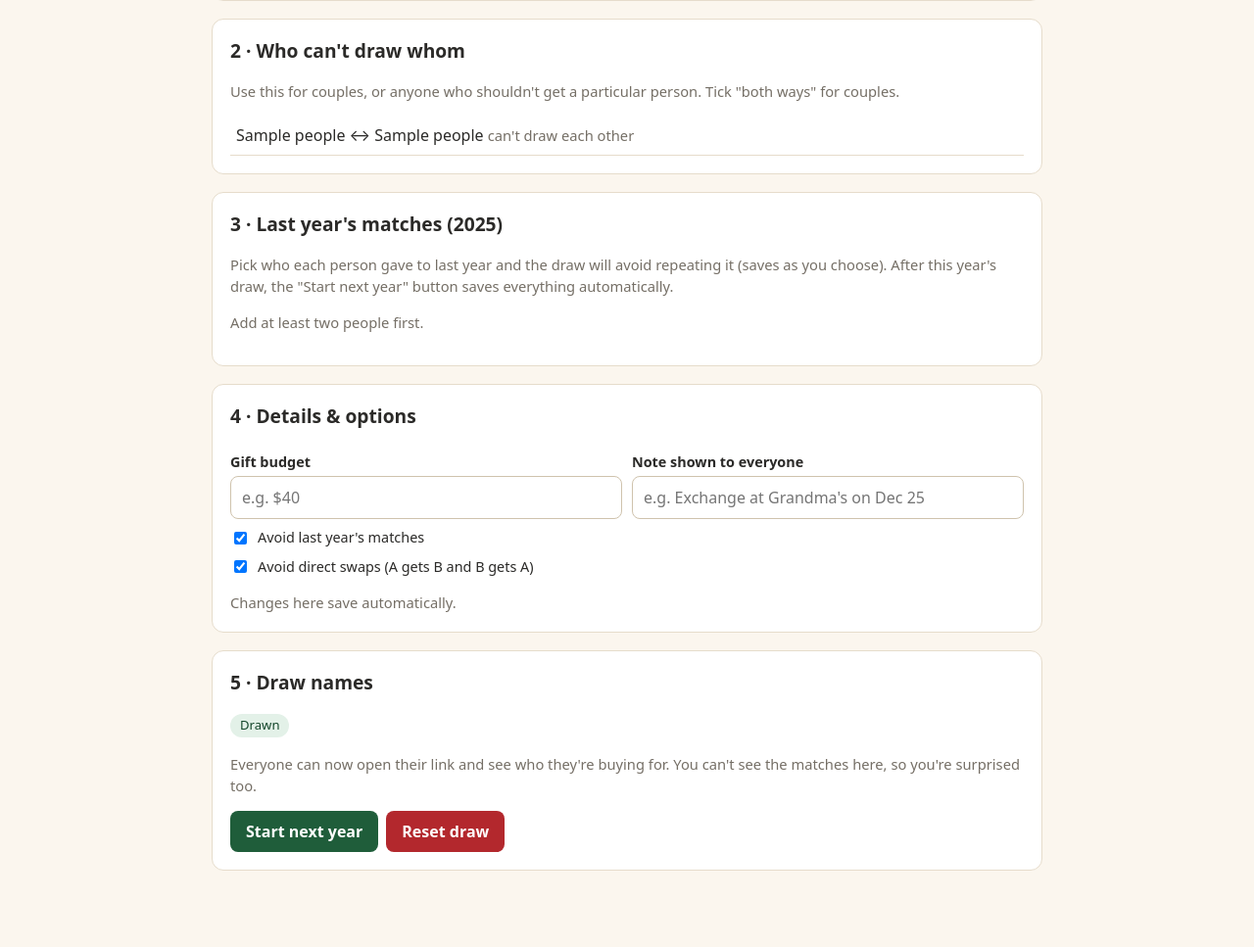
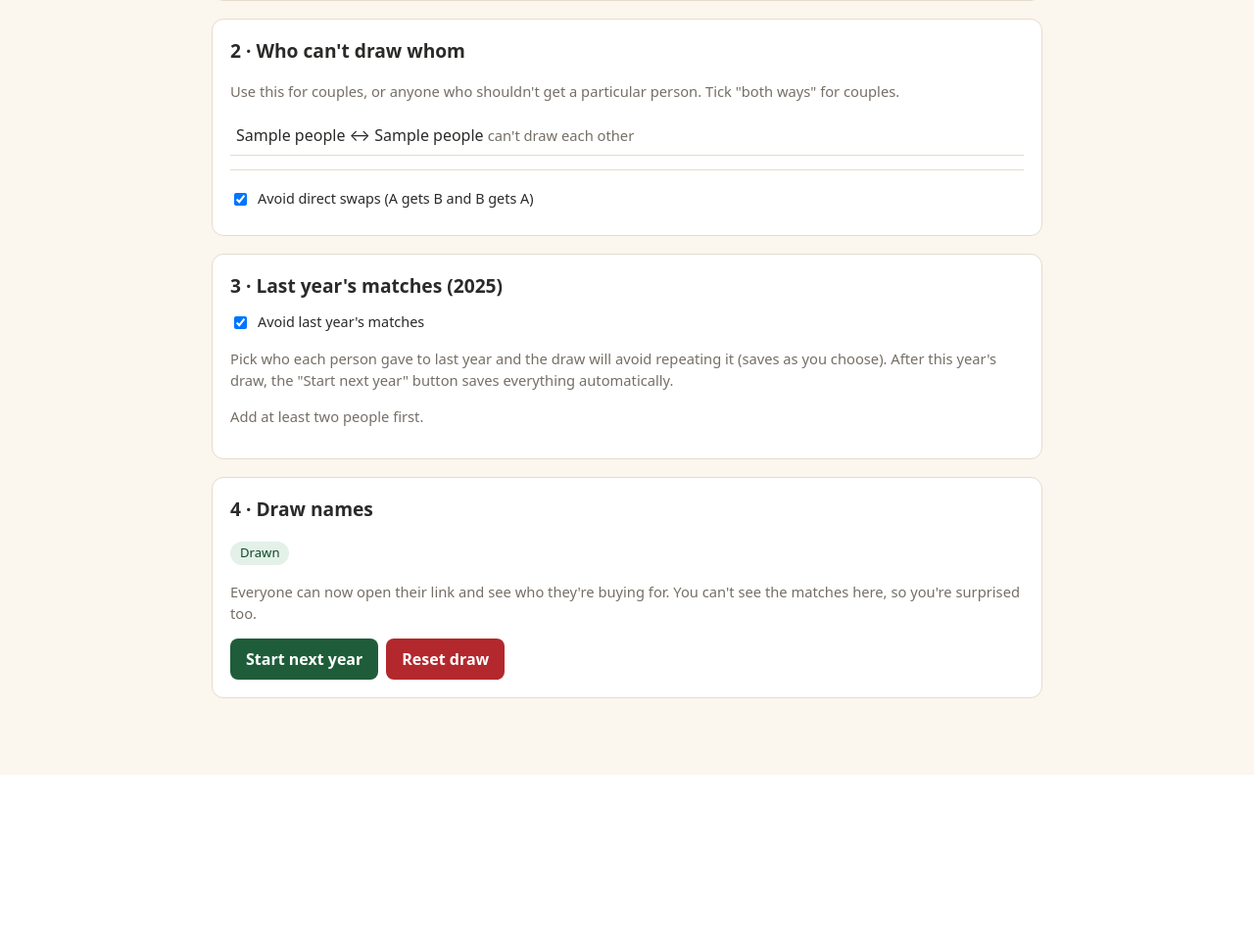
Before and after one commit to jhamil71/secret-santa, a Flask app: page /admin in a window 1280 px wide. Shown: the part 505-1472 px from the top of the page at 98% size. After the commit the page ends 1296 px from the top, so only its background shows below. Run offline with Flask 3, Linux system fonts and the light colour scheme; the visitor is signed in with stand-in values (Sample User, id 1); data comes from the database, SQL or seed files in the repository; tables that the repository leaves empty hold one stand-in row (values such as "Sample post").

Commit message:
Organizer: options move into their sections; fixed welcome message on landing page
- 'Avoid last year's matches' now sits in section 3 and greys out/locks that section when off
- 'Avoid direct swaps' moves into section 2
- Remove 'Details & options'; budget and note become a fixed welcome message on the landing page
- Tests (unit + browser) updated; draw verified to ignore last year when the option is off

Co-Authored-By: Claude Sonnet 5.5 <noreply@anthropic.com>
Claude-Session: https://claude.ai/code/session_018wR3byGBk5muSHGRwTh6ec

```diff
--- a/app.py
+++ b/app.py
@@ -79,7 +79,7 @@ CREATE TABLE IF NOT EXISTS items(
 CREATE TABLE IF NOT EXISTS settings(key TEXT PRIMARY KEY, value TEXT);
 """
 DEFAULTS = {
-    "year": str(datetime.now().year), "budget": "", "event_note": "",
+    "year": str(datetime.now().year),
     "avoid_swaps": "1", "avoid_last": "1", "drawn_at": "",
 }
 
@@ -316,8 +316,7 @@ def index():
         "SELECT p.id, p.name, p.list_slug, (SELECT COUNT(*) FROM items i WHERE i.person_id=p.id) AS n_items "
         "FROM people p ORDER BY LOWER(p.name)").fetchall()
     return render_template("home.html", me=me, people=people, target=target, drawn=is_drawn(),
-                           budget=get_setting("budget"), event_note=get_setting("event_note"),
-                           share_link=list_link(me["list_slug"]))
+                           year=int(get_setting("year")), share_link=list_link(me["list_slug"]))
 
 
 @app.post("/login")
@@ -466,10 +465,11 @@ def edit_person(pid):
 @app.post("/admin/settings")
 @admin_required
 def save_settings():
-    set_setting("budget", clean_text(request.form.get("budget"), 40))
-    set_setting("event_note", clean_text(request.form.get("event_note"), 300))
-    set_setting("avoid_swaps", "1" if request.form.get("avoid_swaps") else "0")
-    set_setting("avoid_last", "1" if request.form.get("avoid_last") else "0")
+    """Autosaves one on/off option at a time (each checkbox lives in its own form, in its own section)."""
+    field = request.form.get("field")
+    if field not in ("avoid_swaps", "avoid_last"):
+        return autosave_reply(False, "Unknown setting.")
+    set_setting(field, "1" if request.form.get(field) else "0")
     db().commit()
     return autosave_reply(True, "Settings saved.")
 
--- a/templates/admin.html
+++ b/templates/admin.html
@@ -102,11 +102,25 @@
     <button class="btn" type="submit">Add rule</button>
   </form>
   {% endif %}
+
+  <form method="post" action="{{ url_for('save_settings') }}" data-autosave style="margin-top:14px;padding-top:10px;border-top:1px solid var(--line)">
+    <input type="hidden" name="csrf" value="{{ csrf }}">
+    <input type="hidden" name="field" value="avoid_swaps">
+    <label class="check"><input type="checkbox" name="avoid_swaps" value="1" {% if settings.avoid_swaps == '1' %}checked{% endif %}> Avoid direct swaps (A gets B and B gets A)</label>
+    <noscript><button class="btn small" type="submit">Save</button></noscript>
+  </form>
 </div>
 
 {# ---------- 3. Last year ---------- #}
 <div class="card">
   <h2>3 · Last year's matches ({{ year - 1 }})</h2>
+  <form method="post" action="{{ url_for('save_settings') }}" data-autosave>
+    <input type="hidden" name="csrf" value="{{ csrf }}">
+    <input type="hidden" name="field" value="avoid_last">
+    <label class="check"><input type="checkbox" name="avoid_last" value="1" {% if settings.avoid_last == '1' %}checked{% endif %}> Avoid last year's matches</label>
+    <noscript><button class="btn small" type="submit">Save</button></noscript>
+  </form>
+  <div id="last-year-body" {% if settings.avoid_last != '1' %}class="dim" inert{% endif %}>
   <p class="muted">Pick who each person gave to last year and the draw will avoid repeating it (saves as you choose). After this year's draw, the "Start next year" button saves everything automatically.</p>
   {% if people|length >= 2 and not drawn %}
   <form method="post" action="{{ url_for('save_history') }}" data-autosave>
@@ -131,27 +145,12 @@
   {% else %}
   <p class="muted">Add at least two people first.</p>
   {% endif %}
+  </div>
 </div>
 
-{# ---------- 4. Settings ---------- #}
+{# ---------- 4. Draw ---------- #}
 <div class="card">
-  <h2>4 · Details &amp; options</h2>
-  <form method="post" action="{{ url_for('save_settings') }}" data-autosave>
-    <input type="hidden" name="csrf" value="{{ csrf }}">
-    <div class="row">
-      <div><label>Gift budget</label><input type="text" name="budget" value="{{ settings.budget }}" placeholder="e.g. $40" maxlength="40"></div>
-      <div><label>Note shown to everyone</label><input type="text" name="event_note" value="{{ settings.event_note }}" placeholder="e.g. Exchange at Grandma's on Dec 25" maxlength="300"></div>
-    </div>
-    <label class="check"><input type="checkbox" name="avoid_last" value="1" {% if settings.avoid_last == '1' %}checked{% endif %}> Avoid last year's matches</label>
-    <label class="check"><input type="checkbox" name="avoid_swaps" value="1" {% if settings.avoid_swaps == '1' %}checked{% endif %}> Avoid direct swaps (A gets B and B gets A)</label>
-    <noscript><button class="btn" type="submit">Save</button></noscript>
-    <p class="muted" style="margin-bottom:0">Changes here save automatically.</p>
-  </form>
-</div>
-
-{# ---------- 5. Draw ---------- #}
-<div class="card">
-  <h2>5 · Draw names</h2>
+  <h2>4 · Draw names</h2>
   {% if drawn %}
     <p><span class="pill green">Drawn {{ drawn_at }}</span></p>
     <p class="muted">Everyone can now open their link and see who they're buying for. You can't see the matches here, so you're surprised too.</p>
@@ -177,6 +176,15 @@
 {% block scripts %}
 <script src="{{ url_for('static', filename='ui.js') }}"></script>
 <script>
+// Admin-only: "Avoid last year's matches" off => the whole last-year section is greyed out and locked.
+document.addEventListener('change', function (e) {
+  if (!e.target || e.target.name !== 'avoid_last') return;
+  var body = document.getElementById('last-year-body');
+  if (!body) return;
+  body.classList.toggle('dim', !e.target.checked);
+  if (e.target.checked) { body.removeAttribute('inert'); } else { body.setAttribute('inert', ''); }
+});
+
 // Admin-only: when a person is renamed, update their name everywhere on the page straight away.
 document.addEventListener('autosaved', function (e) {
   var d = e.detail.data, f = e.detail.form;
--- a/templates/base.html
+++ b/templates/base.html
@@ -50,6 +50,7 @@
   .nrow.mycard .linkbox input{flex:1;font-size:.85rem}
   .item.editable .body label{margin-top:8px}
   .item.editable .body label:first-child{margin-top:0}
+  .dim{opacity:.4;filter:grayscale(1);pointer-events:none;user-select:none}
   .prow{padding:12px 0;border-bottom:1px solid var(--line)}
   .prow .pname{display:flex;flex-direction:column;gap:2px;margin-bottom:6px}
   .prow .pedit{margin-top:8px} .prow .pedit form{margin:8px 0}
```
Also changed, not shown: templates/home.html (+2 -5 lines), tests/e2e_browser.py (+20 -13 lines), tests/test_all.py (+58 -4 lines), README.md.
